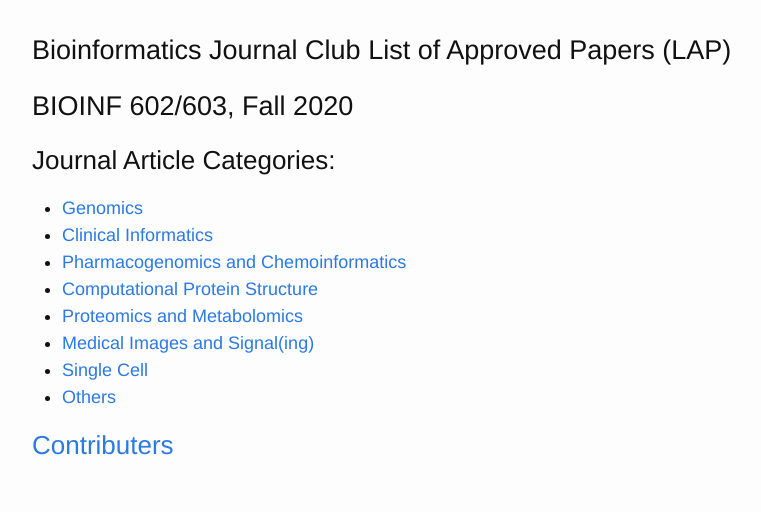
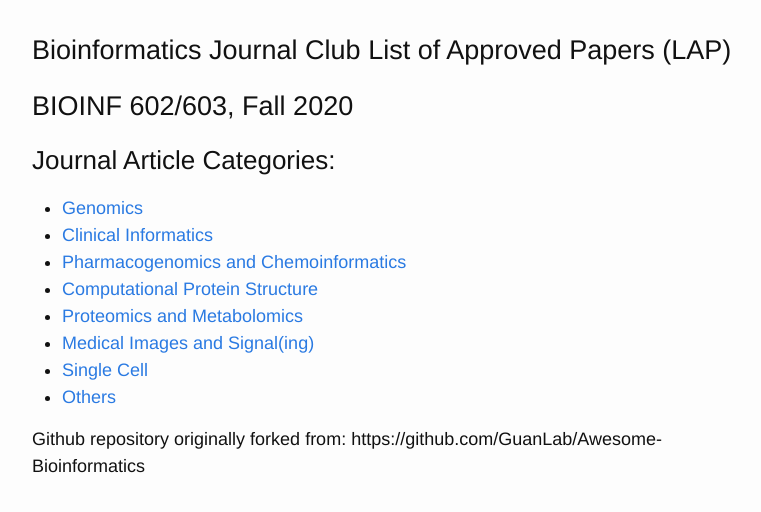
Before and after one commit to dcmb-courses/bioinf602-603-fall2020, a Jekyll site: the page built from index.md, in a window 1280 px wide. Shown: the top 512 px of the page, without its empty margins (238-999 px from the left). Built offline with Jekyll 4.4.1, drawn with Linux system fonts in a browser that asks for light colours; our own code applies the rules of GitHub Pages for plain Markdown files.

Commit message:
Update index.md

```diff
--- a/index.md
+++ b/index.md
@@ -15,4 +15,5 @@ layout: page
 * [Single Cell]({{site.baseurl}}/Single_Cell/)
 * [Others]({{site.baseurl}}/Others/)
 
-### [Contributers]({{site.baseurl}}/Contributers/)
+
+Github repository originally forked from: https://github.com/GuanLab/Awesome-Bioinformatics
```
